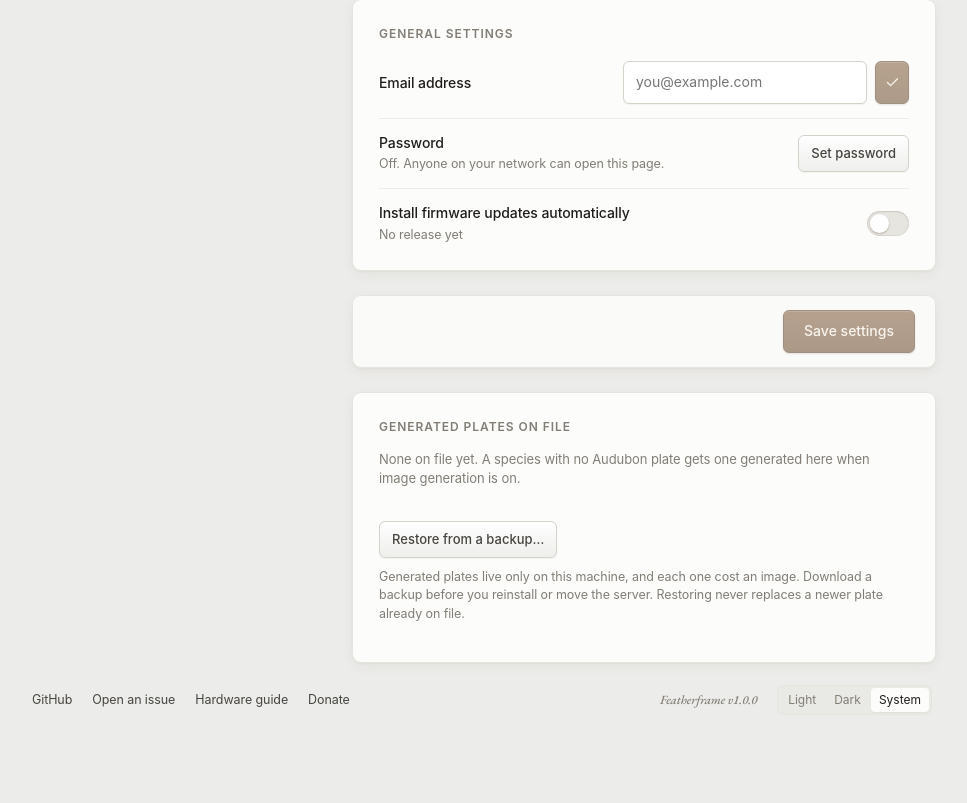
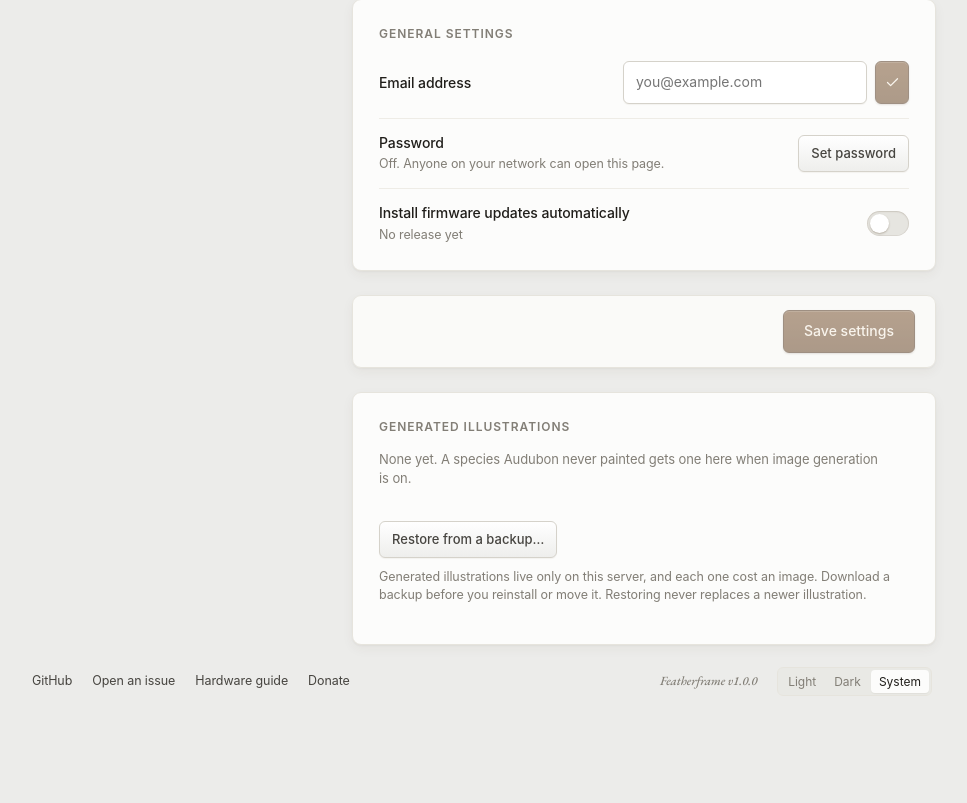
Before and after one commit to wr/featherframe, a FastAPI app: page / in a window 1280 px wide. Shown: the part 1724-2527 px from the top of the page, without its empty margins (158-1125 px from the left). After the commit the page ends 2420 px from the top, so only its background shows below. Run offline with FastAPI, Linux system fonts and the light colour scheme; data that the repository does not hold is empty.

Commit message:
Default port 8181; "illustrations", not "plates", in user copy (W-864)
8080 collides with BirdNET-Go on the same device, so a fresh install now
listens on 8181 (an existing install keeps the port in its unit file).
The README and the webapp's Generated illustrations card follow the wiki's
new vocabulary: Audubon's illustrations, the Featherframe webapp, a BirdNET
device. The installer's default download is ~2.7 GB, not 2.9.

Refs: W-864

```diff
--- a/server/featherframe/__main__.py
+++ b/server/featherframe/__main__.py
@@ -8,7 +8,7 @@ import os
 def main() -> None:
     ap = argparse.ArgumentParser(description="Featherframe server")
     ap.add_argument("--host", default=os.environ.get("FEATHERFRAME_HOST", "0.0.0.0"))
-    ap.add_argument("--port", type=int, default=int(os.environ.get("FEATHERFRAME_PORT", "8080")))
+    ap.add_argument("--port", type=int, default=int(os.environ.get("FEATHERFRAME_PORT", "8181")))
     ap.add_argument("--clear-password", action="store_true",
                     help="turn the page's password off, then exit (restart the server after)")
     args = ap.parse_args()
--- a/server/featherframe/app.py
+++ b/server/featherframe/app.py
@@ -60,7 +60,7 @@ async def lifespan(app: FastAPI):
     # Advertise _featherframe._tcp so a frame with no typed URL finds us
     # (W-763). __main__ exports the bound port; systemd sets it directly.
     advertiser = discovery.Advertiser(
-        port=int(os.environ.get("FEATHERFRAME_PORT", "8080")), version=__version__,
+        port=int(os.environ.get("FEATHERFRAME_PORT", "8181")), version=__version__,
         panel=service.mdns_panel())
     app.state.advertiser = advertiser
     await run_in_threadpool(advertiser.start)
--- a/server/templates/index.html
+++ b/server/templates/index.html
@@ -1397,7 +1397,7 @@
              still submit, so nothing stored is lost. #}
           {% set ig_ready = status.config.imagegen_api_key or config.imagegen_provider == 'a1111' %}
           <h2 class="sec-head"><span class="badge ai">AI</span>Image generation <span class="opt">· optional</span></h2>
-          <p class="intro"><a href="https://github.com/wr/featherframe/wiki/AI-plates" target="_blank" rel="noopener">Learn</a> how image generation works, as well as estimated API costs.</p>
+          <p class="intro"><a href="https://github.com/wr/featherframe/wiki/AI-illustrations" target="_blank" rel="noopener">Learn</a> how image generation works, as well as estimated API costs.</p>
           <div class="frow">
             <div class="frow-text"><label class="lab" for="ig-provider">Image provider</label></div>
             <div class="frow-ctl">
@@ -1631,11 +1631,11 @@
 
     <div class="card" id="gen-card">
     <div class="settings"><section class="sec">
-      <h2 class="sec-head">Generated plates on file</h2>
+      <h2 class="sec-head">Generated illustrations</h2>
       {% if generated %}
-      <p class="intro">Plates Featherframe has generated and cached. Regenerate buys a fresh image; Remove deletes the cached one and the next detection of that species generates a new plate.</p>
+      <p class="intro">Illustrations Featherframe has generated and kept. Regenerate buys a new one; Remove deletes it, and the next detection of that species generates another.</p>
       {% else %}
-      <p class="intro">None on file yet. A species with no Audubon plate gets one generated here when image generation is on.</p>
+      <p class="intro">None yet. A species Audubon never painted gets one here when image generation is on.</p>
       {% endif %}
       {% if spend is defined and spend.images %}
       <p class="hint gen-spend">This month: {{ spend.images }} image{{ '' if spend.images == 1 else 's' }}{% if spend.usd %}, ≈ ${{ '%.2f' | format(spend.usd) }}{% endif %}.</p>
@@ -1655,11 +1655,11 @@
           <div class="ops">
             <form class="inline regen-form" method="post" action="/api/generated/regenerate">
               <input type="hidden" name="slug" value="{{ g.slug }}">
-              <button class="btn" type="submit" title="Generate a fresh plate (costs one image)" {{ 'disabled' if g.regenerating else '' }}>{{ 'Regenerating…' if g.regenerating else 'Regenerate' }}</button>
+              <button class="btn" type="submit" title="Generate a new illustration (costs one image)" {{ 'disabled' if g.regenerating else '' }}>{{ 'Regenerating…' if g.regenerating else 'Regenerate' }}</button>
             </form>
             <form class="inline del-form" method="post" action="/api/generated/delete">
               <input type="hidden" name="slug" value="{{ g.slug }}">
-              <button class="btn icon danger" type="submit" title="Remove the cached plate" aria-label="Remove the cached plate for {{ g.common }}"><svg viewBox="0 0 24 24" aria-hidden="true"><use href="#ic-trash"/></svg></button>
+              <button class="btn icon danger" type="submit" title="Remove this illustration" aria-label="Remove the illustration for {{ g.common }}"><svg viewBox="0 0 24 24" aria-hidden="true"><use href="#ic-trash"/></svg></button>
             </form>
           </div>
         </div>
@@ -1675,7 +1675,7 @@
           <button class="btn" type="button" id="gen-import-btn">Restore from a backup…</button>
         </form>
       </div>
-      <p class="hint">Generated plates live only on this machine, and each one cost an image. Download a backup before you reinstall or move the server. Restoring never replaces a newer plate already on file.</p>
+      <p class="hint">Generated illustrations live only on this server, and each one cost an image. Download a backup before you reinstall or move it. Restoring never replaces a newer illustration.</p>
     </section></div>
     </div>
     </div>
```
Also changed, not shown: AGENTS.md (+2 -2 lines), server/tests/test_no_key_page.py (+1 -1 lines), server/tests/test_settings_cull.py (+1 -1 lines), README.md, 2 other files.
